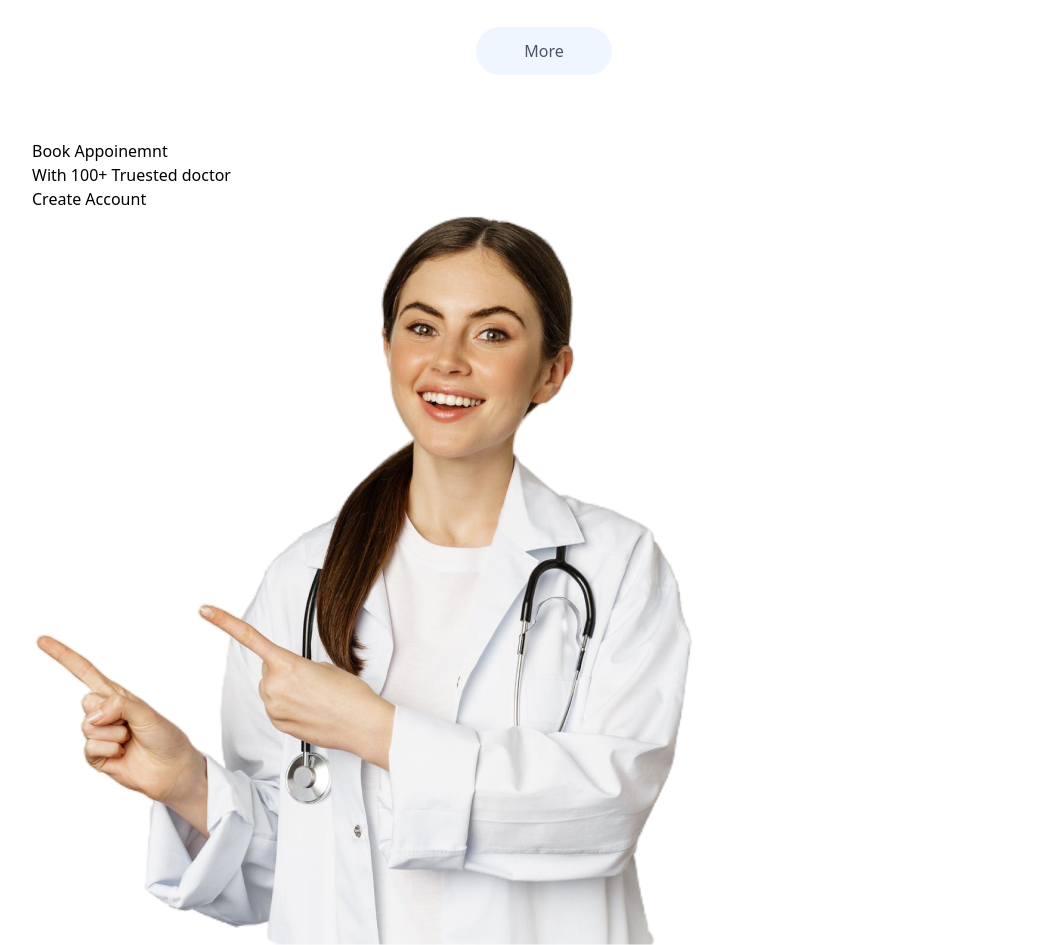
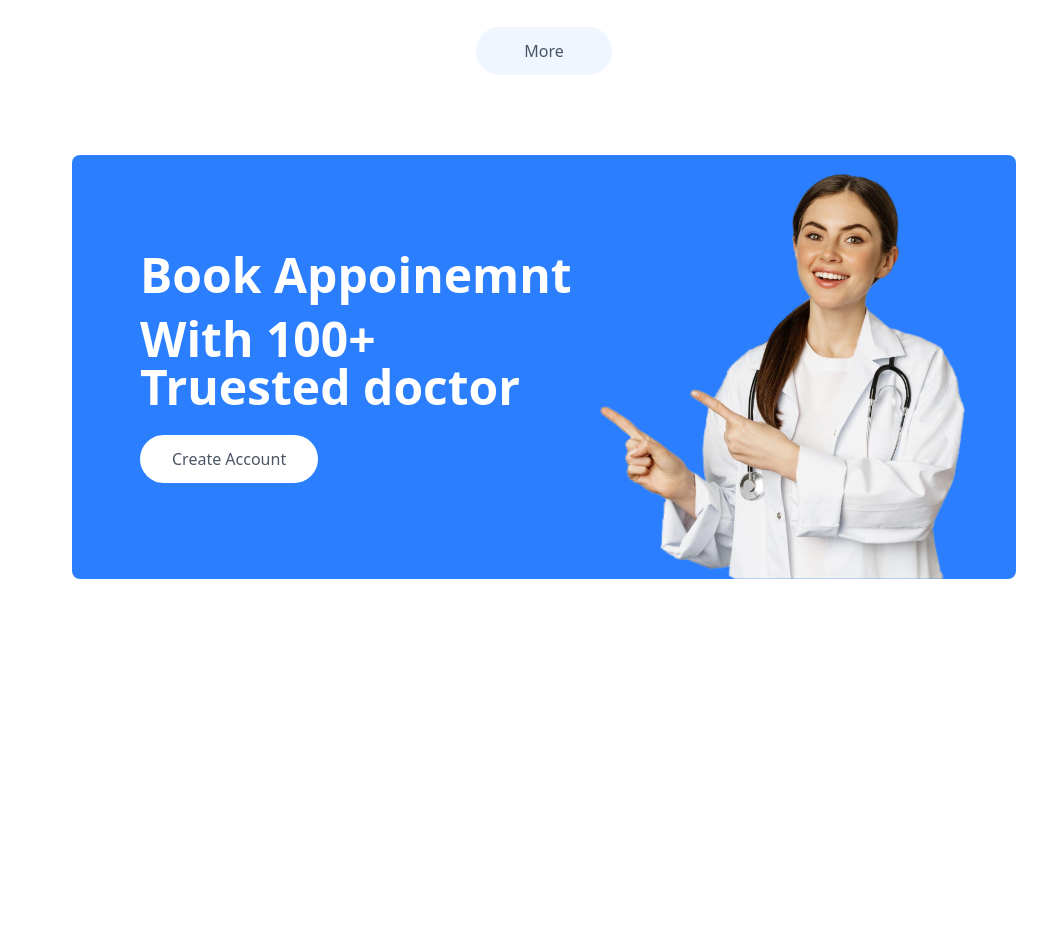
Before and after one commit to roshan-bajgain/Doctor_Appoinment_System_Front-end, a React (Vite) app: page / in a window 1280 px wide. Shown: the part 2980-3925 px from the top of the page, without its empty margins (96-1143 px from the left). After the commit the page ends 3639 px from the top, so only its background shows below. Built offline with nearby package versions, Linux system fonts and the light colour scheme.

Commit message:
Add style to the page

```diff
--- a/src/components/Banner.jsx
+++ b/src/components/Banner.jsx
@@ -1,20 +1,22 @@
 import React from "react";
 import { assets } from "../assets/assets";
+import { useNavigate } from "react-router-dom";
 
 const Banner = () => {
+  const navigate = useNavigate();
   return (
-    <div>
+    <div className="flex bg-blue-500 rounded-lg px-6 sm:px-10 md:px-14 lg:px-12 my-20 md:mx-10">
       {/* left side */}
-      <div>
-        <div>
+      <div className="flex-1 py-8 sm:py-10 md:py-16 lg:py-24 lg:pl-5">
+        <div className="text-xl sm:text-2xl md:text-3xl lg:text-5xl font-semibold text-white">
           <p>Book Appoinemnt</p>
-          <p>With 100+ Truested doctor</p>
+          <p className="mt-4">With 100+ Truested doctor</p>
         </div>
-        <button>Create Account</button>
+        <button onClick={()=> {navigate('/login'); scrollTo(0,0)}} className="bg-white text-sm sm:text-base text-gray-600 px-8 py-3 rounded-full mt-6 hover:scale-105 transition-all cursor-pointer">Create Account</button>
       </div>
       {/* Right side */}
-      <div>
-        <img src={assets.appointment_img} alt="Appoinment Image" />
+      <div className="hidden md:block md:w-1/2 lg:w-[370px] relative">
+        <img className="w-full absolute bottom-0 right-0 max-w-md " src={assets.appointment_img} alt="Appoinment Image" />
       </div>
     </div>
   );
```
